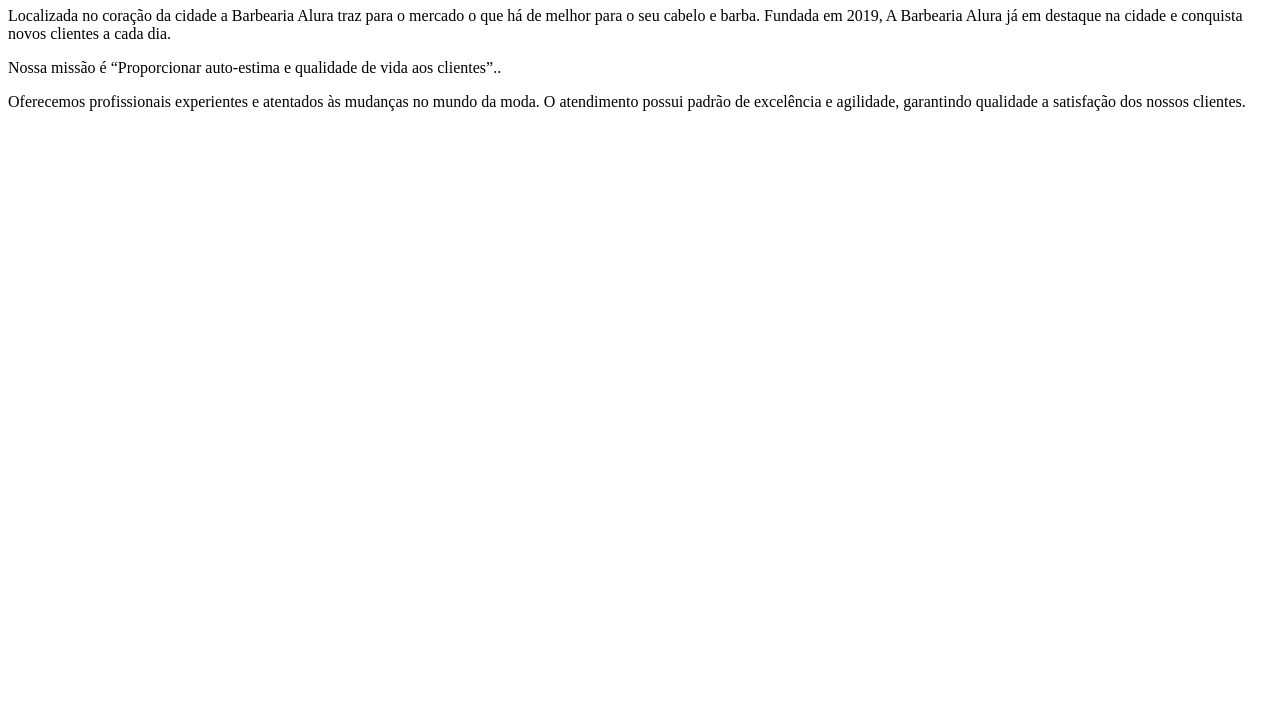
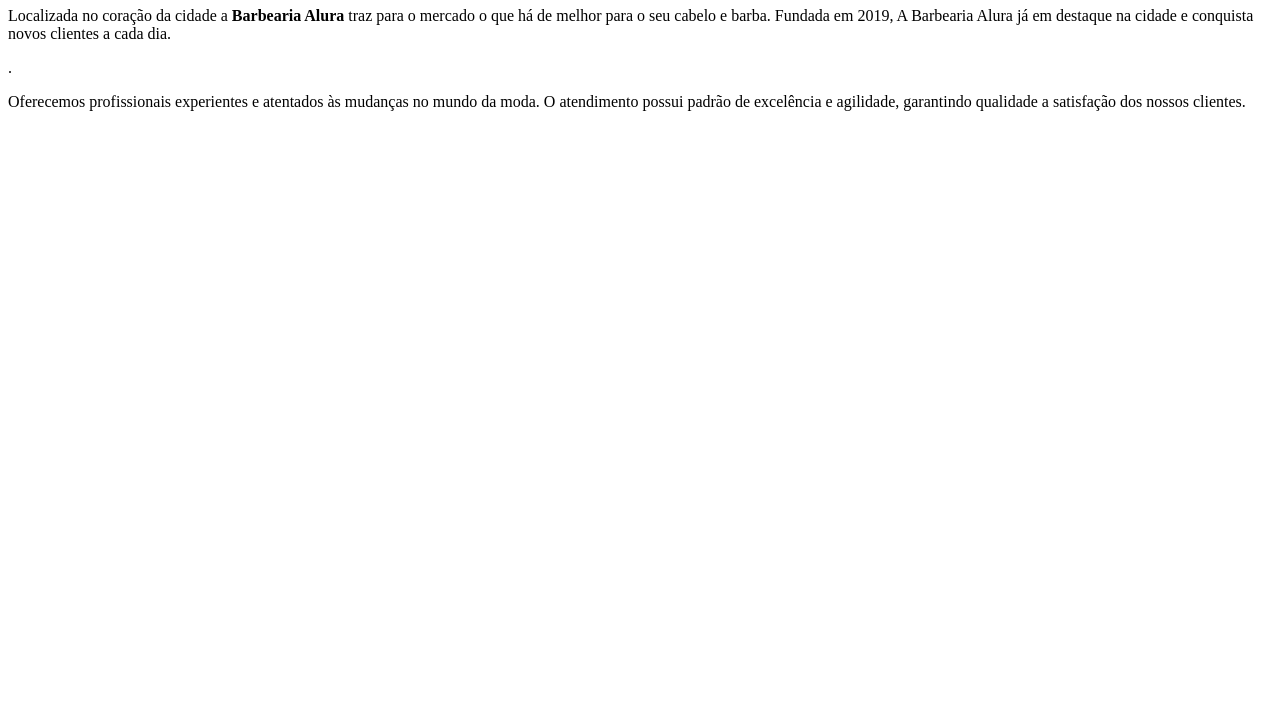
Before and after one commit to 20080701/20080701, a plain HTML site: page Texto base.html in a window 1280 px wide. Shown: the part 73-800 px from the top of the page. Drawn offline with Linux system fonts and the light colour scheme.

Commit message:
Update Texto base.html

```diff
--- a/Texto base.html
+++ b/Texto base.html
@@ -4,12 +4,14 @@
   <meta charst="UTF-8">
     <title>Barbearia Alura</title>
    </head>
-    <body>
-                    <h1>Sobre a Barbearia Alura</h1>
 
-</p>Localizada no coração da cidade a Barbearia Alura traz para o mercado o que há de melhor para o seu cabelo e barba. Fundada em 2019, A Barbearia Alura já em destaque na cidade e conquista novos clientes a cada dia.</p>
+  <body>
+     <h1>Sobre a Barbearia Alura</h1>
 
-</p></em>Nossa missão é “Proporcionar auto-estima e qualidade de vida aos clientes”.</strong>.</em></p
-</p>Oferecemos profissionais experientes e atentados às mudanças no mundo da moda. O atendimento possui padrão de excelência e agilidade, garantindo qualidade a satisfação dos nossos clientes.</p>
+    </p>Localizada no coração da cidade a <strong>Barbearia Alura</strong> traz para o mercado o que há de melhor para o seu cabelo e barba. Fundada em 2019, A Barbearia Alura já em destaque na cidade e conquista novos clientes a cada dia.</p>
+
+</possa missão é “Proporcionar auto-estima e qualidade de vida aos clientes”.</strong>.</em></p
+
+  </p>Oferecemos profissionais experientes e atentados às mudanças no mundo da moda. O atendimento possui padrão de excelência e agilidade, garantindo qualidade a satisfação dos nossos clientes.</p>
 </body>
 </html>
```
